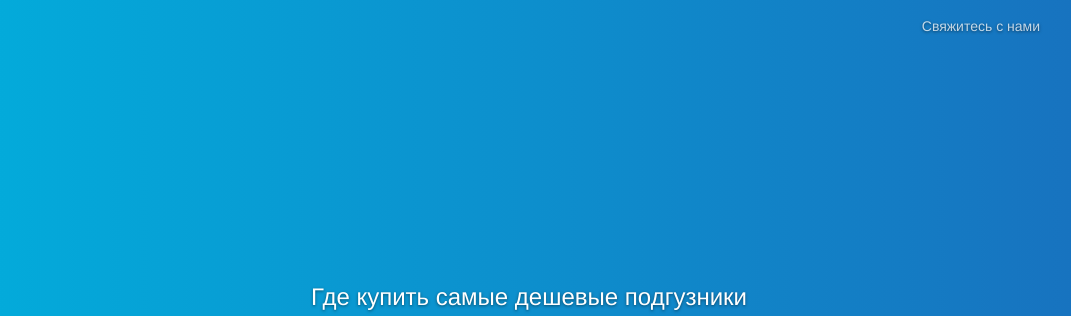
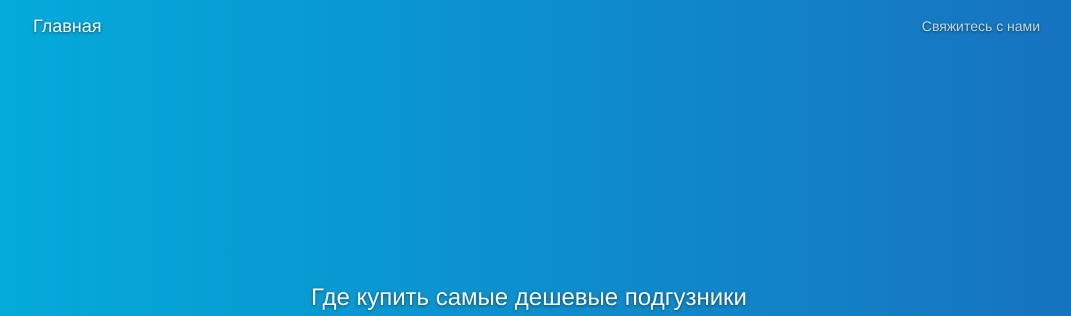
Before and after one commit to asorokoumov/compare, a Django app: template diapers/templates/diapers/products.html in a window 1280 px wide. Shown: the top 316 px of the page, without its empty margins (111-1182 px from the left). Run offline with Django 3.2, Linux system fonts and the light colour scheme; the template is opened without the code that fills it, so the values that code supplies are empty; some libraries are stand-ins or nearby versions.

Commit message:
Add link to main

```diff
--- a/diapers/templates/diapers/products.html
+++ b/diapers/templates/diapers/products.html
@@ -45,9 +45,9 @@
                 <span class="icon-bar"></span>
                 <span class="icon-bar"></span>
               </button>
-              <!-- <a class="navbar-brand" href="#">
-              Brand
-              </a>-->
+              <a class="navbar-brand" href="{% url 'diapers:index' %}">
+              Главная
+              </a>
             </div>
         <div class="collapse navbar-collapse" id="bs-example-navbar-collapse-1">
           <ul class="nav navbar-nav navbar-right">
--- a/diapers/views.py
+++ b/diapers/views.py
@@ -376,6 +376,5 @@ def products(request, brand='NoBrand', series='NoSeries', size='NoSize'):
         profit_rub = ''
         profit_percent = ''
 
-
     return render(request, 'diapers/products.html', {'header': header, 'stock_list': stock_list, 'best': best,
                                                      'profit_rub': profit_rub, 'profit_percent': profit_percent})
```
